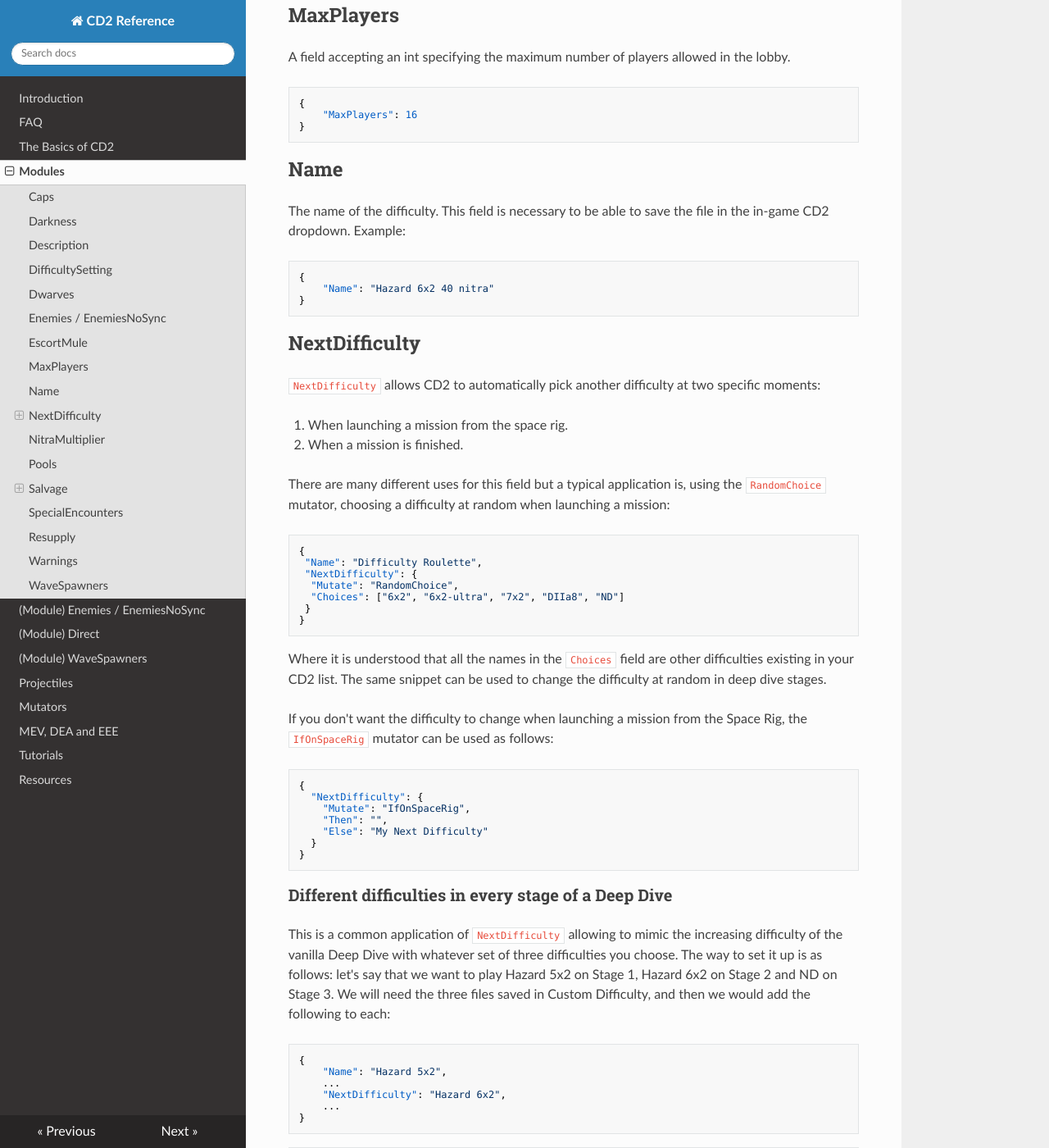
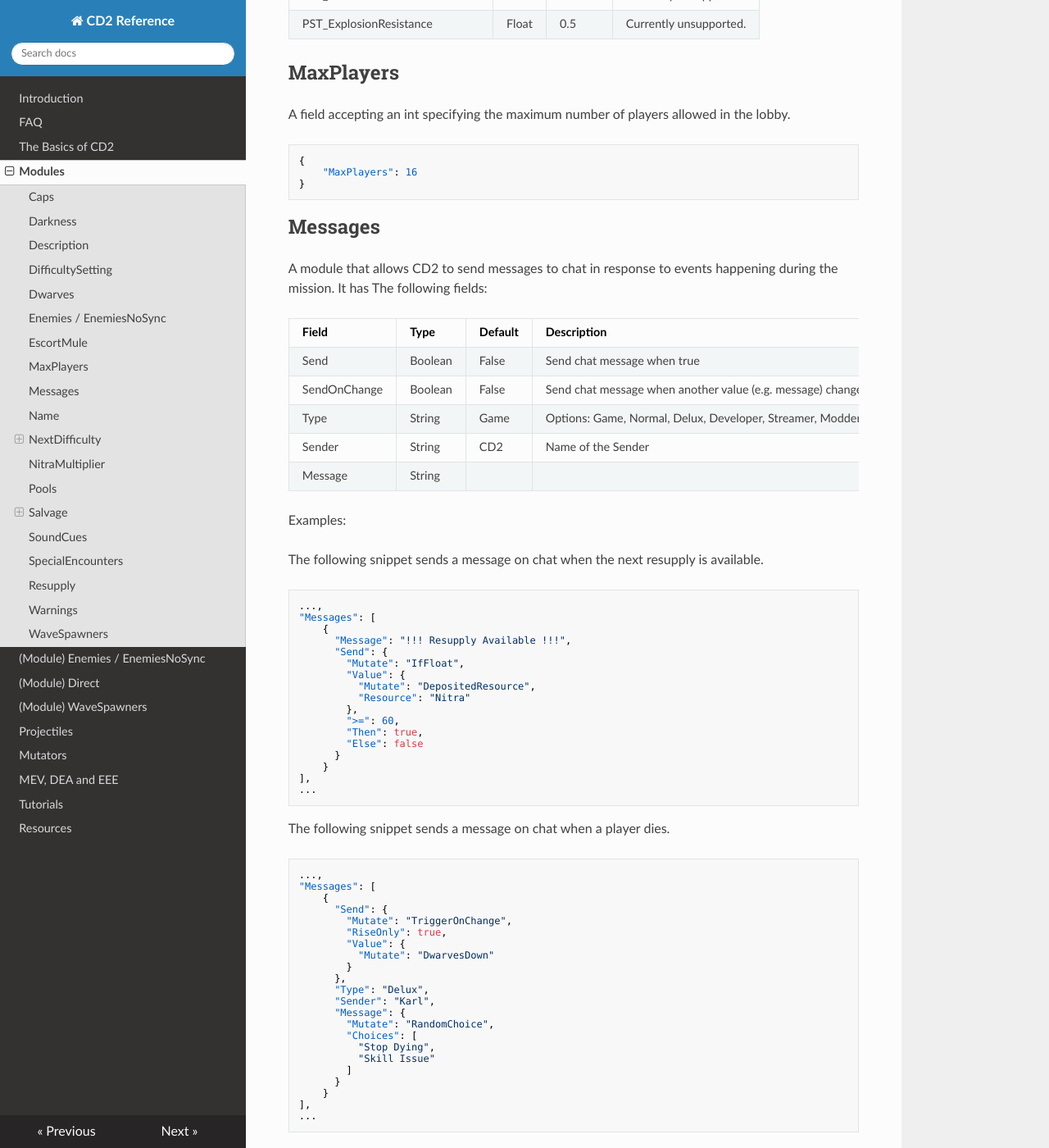
Before and after one commit to vonacht/cd2-docs, an MkDocs documentation site: the page built from docs/modules.md, in a window 1280 px wide and 1400 px high, scrolled down 3621 px. Shown: the whole window at 82% size. Built offline with MkDocs 1.6.1, drawn with Linux system fonts in a browser that asks for light colours; nearby versions of some CDN libraries; some of the changed text lies outside the part shown.

Commit message:
update for cd2-v16

````diff
--- a/docs/modules.md
+++ b/docs/modules.md
@@ -86,6 +86,8 @@ Offers some controls related to the players.
 
 | Field | Description |
 | ------ | ---------|
+| FallDamageModifier | Default: 0.175 |
+| FallDamageStartVelocity | Default: 1000 |
 | RegenHealthPerSecond | |
 | RegenDelayAfterDamage | |
 | Scale | Player size. |
@@ -117,6 +119,68 @@ A field accepting an int specifying the maximum number of players allowed in the
 {
     "MaxPlayers": 16
 }
+```
+
+## Messages
+A module that allows CD2 to send messages to chat in response to events happening during the mission. It has The following fields:
+
+| Field        | Type    | Default | Description                                                 |
+| ------------ | ------- | ------- | ----------------------------------------------------------- |
+| Send         | Boolean | False   | Send chat message when true                                 |
+| SendOnChange | Boolean | False   | Send chat message when another value (e.g. message) changes |
+| Type         | String  | Game    | Options:  Game, Normal, Delux, Developer, Streamer, Modder  |
+| Sender       | String  | CD2     | Name of the Sender                                          |
+| Message      | String  |         |                                                             |
+
+Examples:
+
+The following snippet sends a message on chat when the next resupply is available.
+
+```json
+...,
+"Messages": [
+    {
+      "Message": "!!! Resupply Available !!!",
+      "Send": {
+        "Mutate": "IfFloat",
+        "Value": {
+          "Mutate": "DepositedResource",
+          "Resource": "Nitra"
+        },
+        ">=": 60,
+        "Then": true,
+        "Else": false
+      }
+    }
+],
+...
+```
+
+The following snippet sends a message on chat when a player dies.
+
+```json
+...,
+"Messages": [
+    {
+      "Send": {
+        "Mutate": "TriggerOnChange",
+        "RiseOnly": true,
+        "Value": {
+          "Mutate": "DwarvesDown"
+        }
+      },
+      "Type": "Delux",
+      "Sender": "Karl",
+      "Message": {
+        "Mutate": "RandomChoice",
+        "Choices": [
+          "Stop Dying",
+          "Skill Issue"
+        ]
+      }
+    }
+],
+...
 ```
 
 ## Name
@@ -357,6 +421,27 @@ The following snippet changes the duration of the mule repair based on how many
 }
 ```
 
+## SoundCues
+A module that allows CD2 to play a sound in response to events happening during the mission. It has two fields: a boolean `Play` which accepts mutators and a `Cue` which accepts the path to the sound you want to play. As an example, the following snippet plays a laughing sound when a player dies:
+
+```json
+...,
+ "SoundCues": [
+    {
+      "Play": {
+        "Mutate": "TriggerOnChange",
+        "RiseOnly": true,
+        "Value": {
+          "Mutate": "DwarvesDown"
+        }
+      },
+      "Cue": "/Game/Audio/SFX/Environment/Pumpkin/Pumpkin_EvilLaughter_01_Cue.Pumpkin_EvilLaughter_01_Cue"
+    }
+  ],
+...
+```
+
+The game has a lot of available sounds, but to play them outside the game you will need the game files and either Unreal Engine 4.27 or FModel.
 
 ## SpecialEncounters
 This module controls the chance of some random events such as the Korlok, Bet-C, etc. Please note that this module is not 100 % functional as some of the encounters depend on the seasons system which CD2 cannot control for now.
````
Also changed, not shown: docs/enemies.md (+1 -1 lines), docs/index.md (+1 -0 lines), docs/mutators.md (+82 -0 lines), docs/wavespawners.md (+1 -1 lines), docs/pictures/countdown-mutator.png (added).
